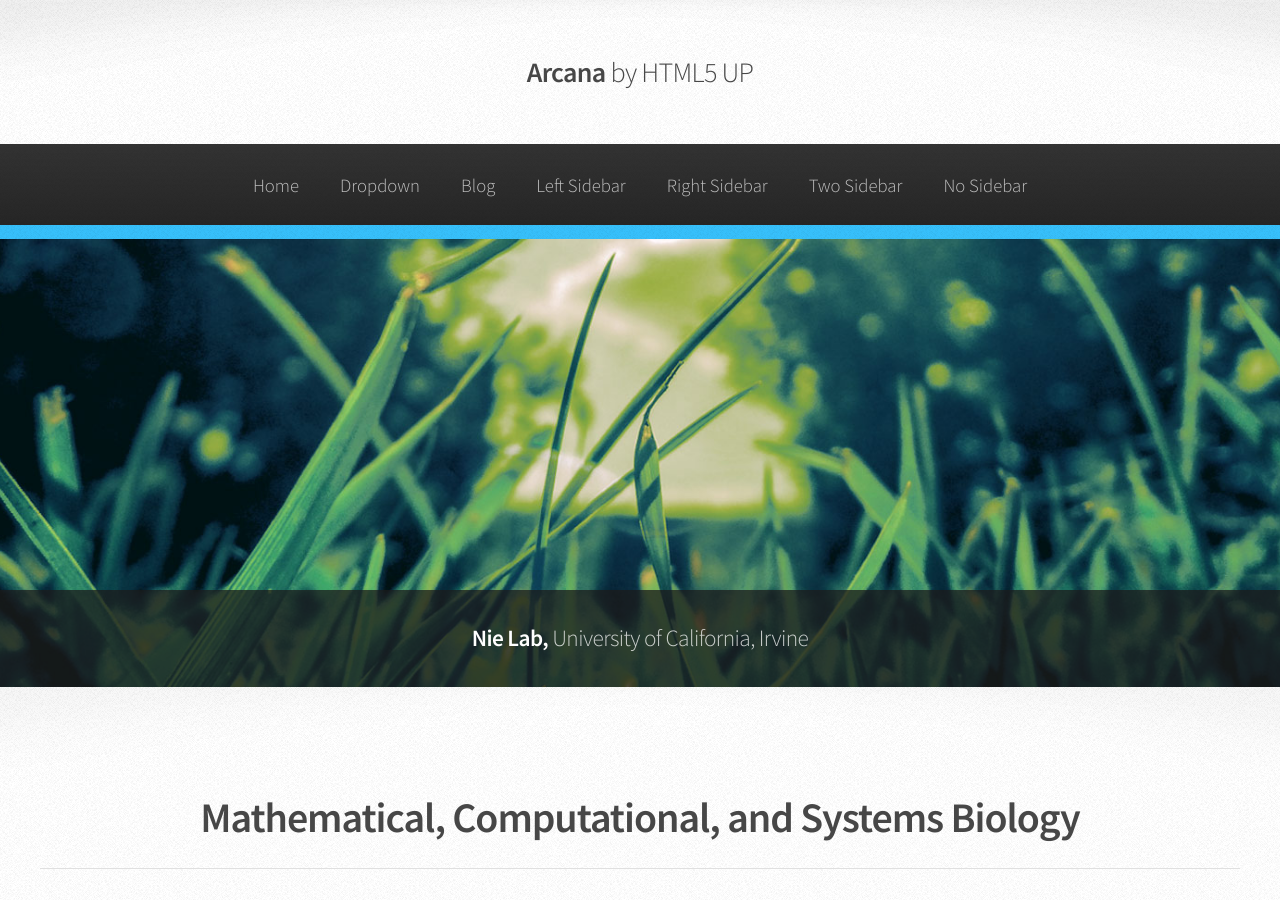
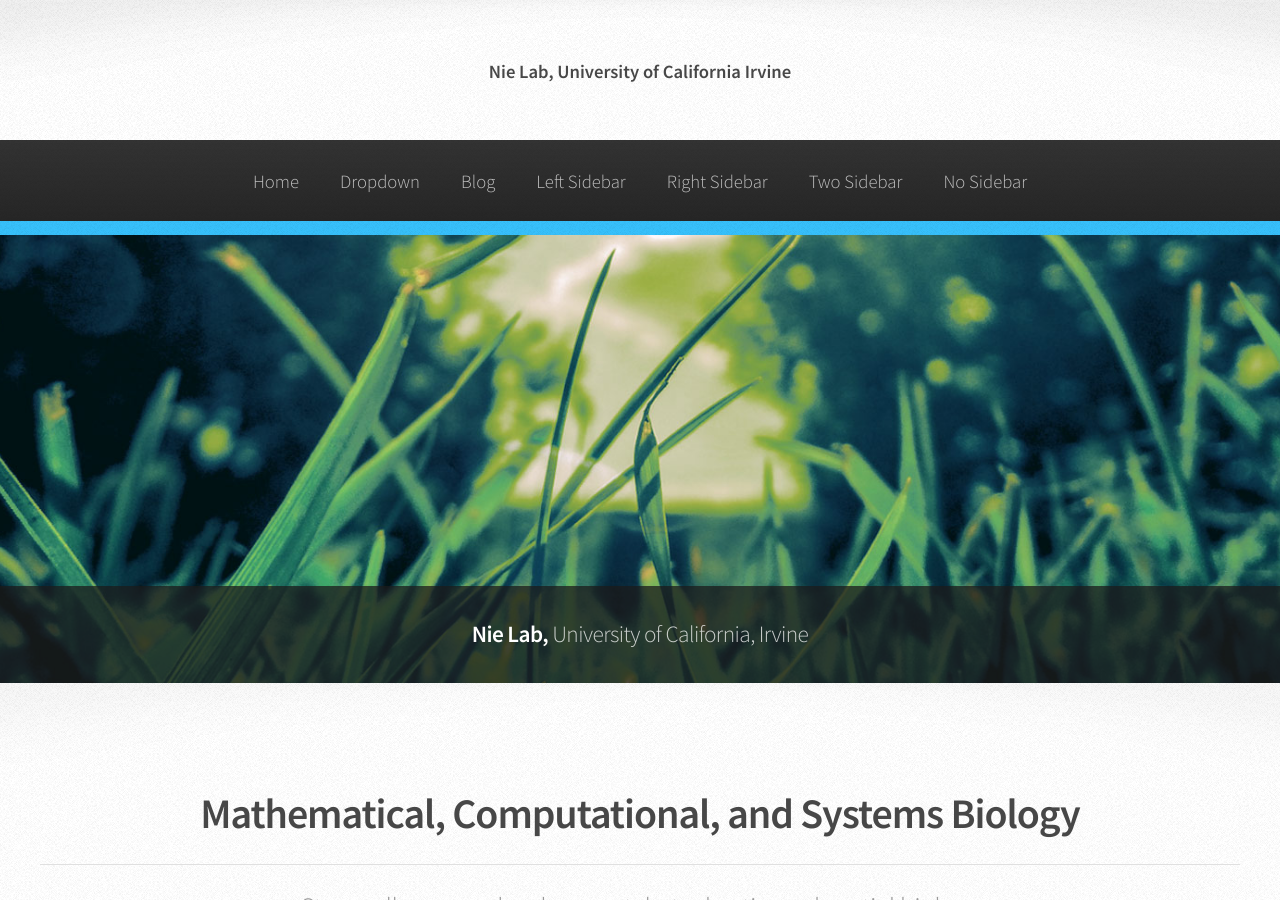
Before and after one commit to NieLab/nielab.github.io, a Jekyll site: the page built from index.html, in a window 1280 px wide and 900 px high. Built offline with Jekyll 4.4.1, drawn with Linux system fonts in a browser that asks for light colours.

Commit message:
Update header.html

```diff
--- a/_includes/header.html
+++ b/_includes/header.html
@@ -6,7 +6,7 @@
 -->
 <html>
 	<head>
-		<title>Arcana by HTML5 UP</title>
+		<title>Nie Lab, University of California Irvine</title>
 		<meta http-equiv="content-type" content="text/html; charset=utf-8" />
 		<meta name="description" content="" />
 		<meta name="keywords" content="" />
@@ -27,7 +27,7 @@
 			<div id="header">
 
 				<!-- Logo -->
-					<h1><a href="{{ site.baseurl }}/index.html" id="logo">Arcana <em>by HTML5 UP</em></a></h1>
+					<h1>Nie Lab, University of California Irvine</h1>
 
 				<!-- Nav -->
 					<nav id="nav">
```
